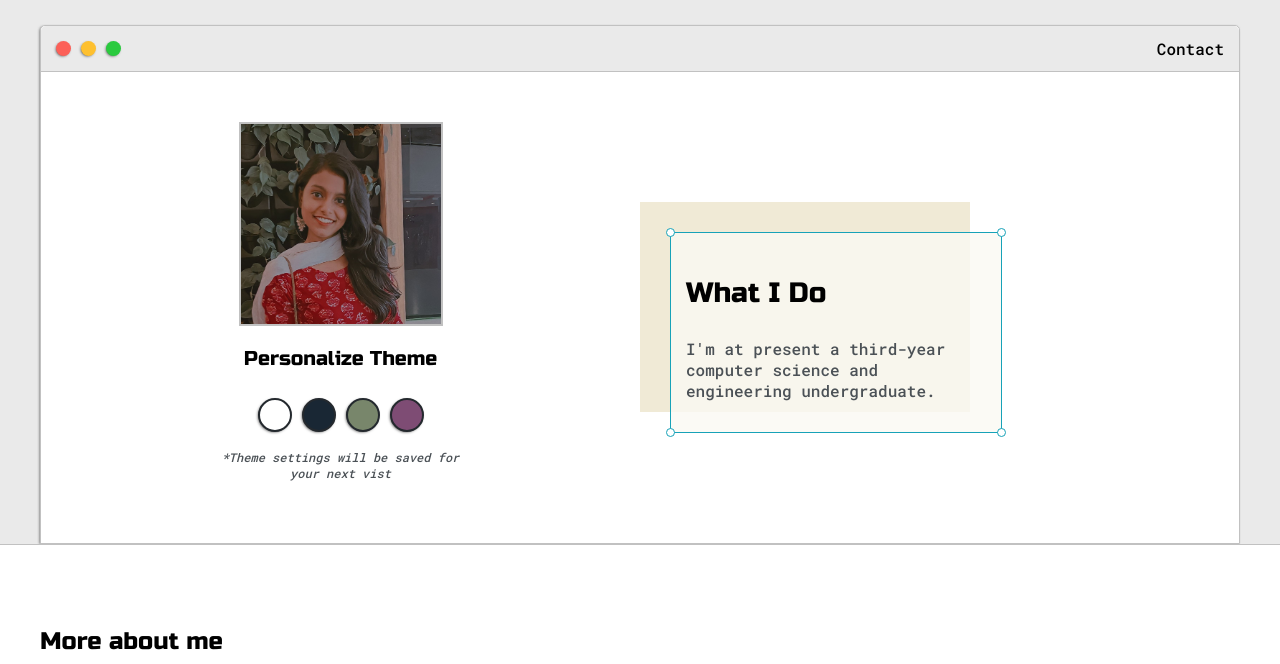
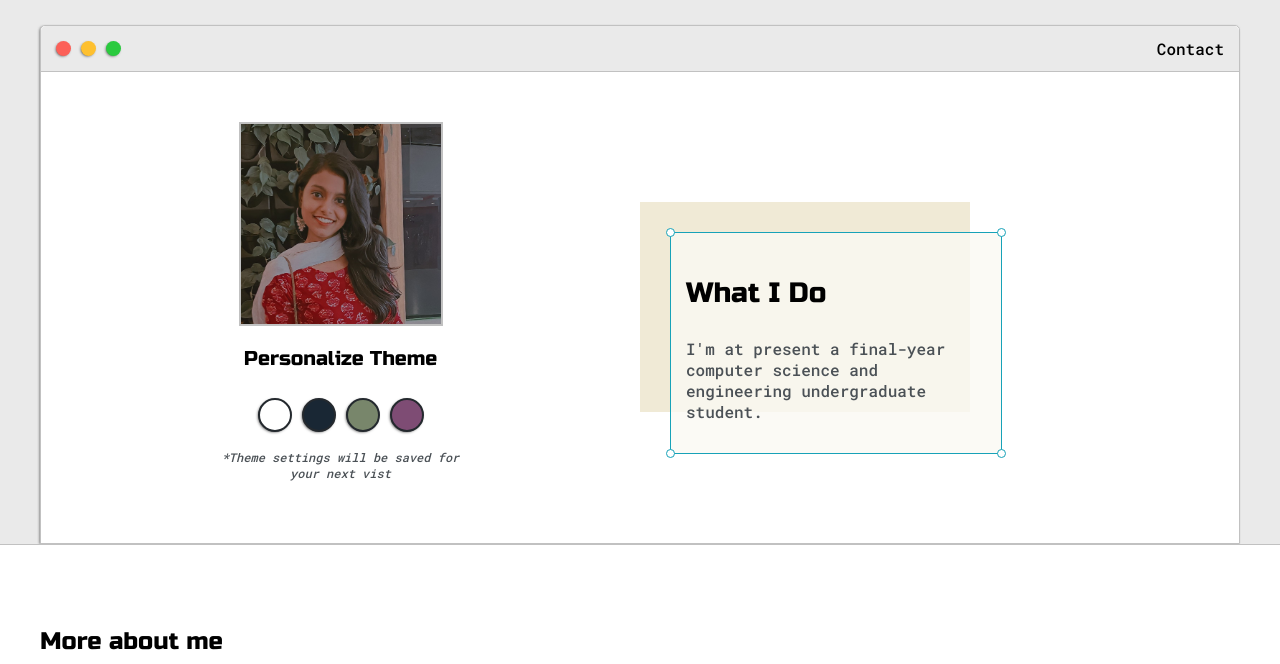
Before and after one commit to nivedhapm/Portfolio, a plain HTML site: page index.html in a window 1280 px wide. Shown: the part 136-800 px from the top of the page. Drawn offline with Linux system fonts and the light colour scheme.

Commit message:
index.html

```diff
--- a/index.html
+++ b/index.html
@@ -62,7 +62,7 @@
 							<div id="corner-tl" class="corner"></div>
 							<div id="corner-tr" class="corner"></div>
 							<h3>What I Do</h3>
-							<p>I'm at present a third-year computer science and engineering undergraduate.</p>
+							<p>I'm at present a final-year computer science and engineering undergraduate student.</p>
 							<div id="corner-br" class="corner"></div>
 							<div id="corner-bl" class="corner"></div>
 						</div>
```
